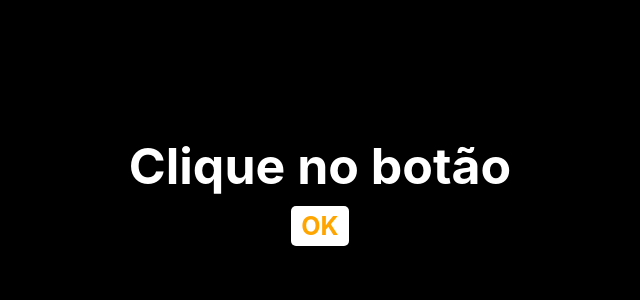
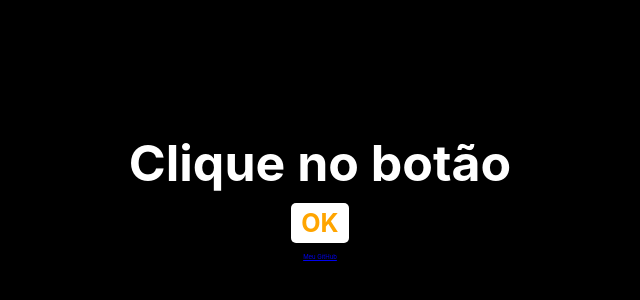
Before and after one commit to gabisantosdev/gabisantosdev.github.io, a plain HTML site: page index.html in a window 1280 px wide. Shown: the part 204-504 px from the top of the page, 320-960 px from the left. Drawn offline with Linux system fonts and the light colour scheme.

Commit message:
Update index.html

```diff
--- a/index.html
+++ b/index.html
@@ -11,6 +11,7 @@
         <h1 class="titulo">Clique no botão</h1>
         <button title="okayButton" id="okayButton" onclick="mostrarMensagem()">OK</button>
         <p id="mensagem"></p>
+        <a href="https://github.com/gabisantosdev" target="_blank" rel="noopener" id="gitHubButton">Meu GitHub</a>
     </main>
 
     <script src="script.js"></script>
```
